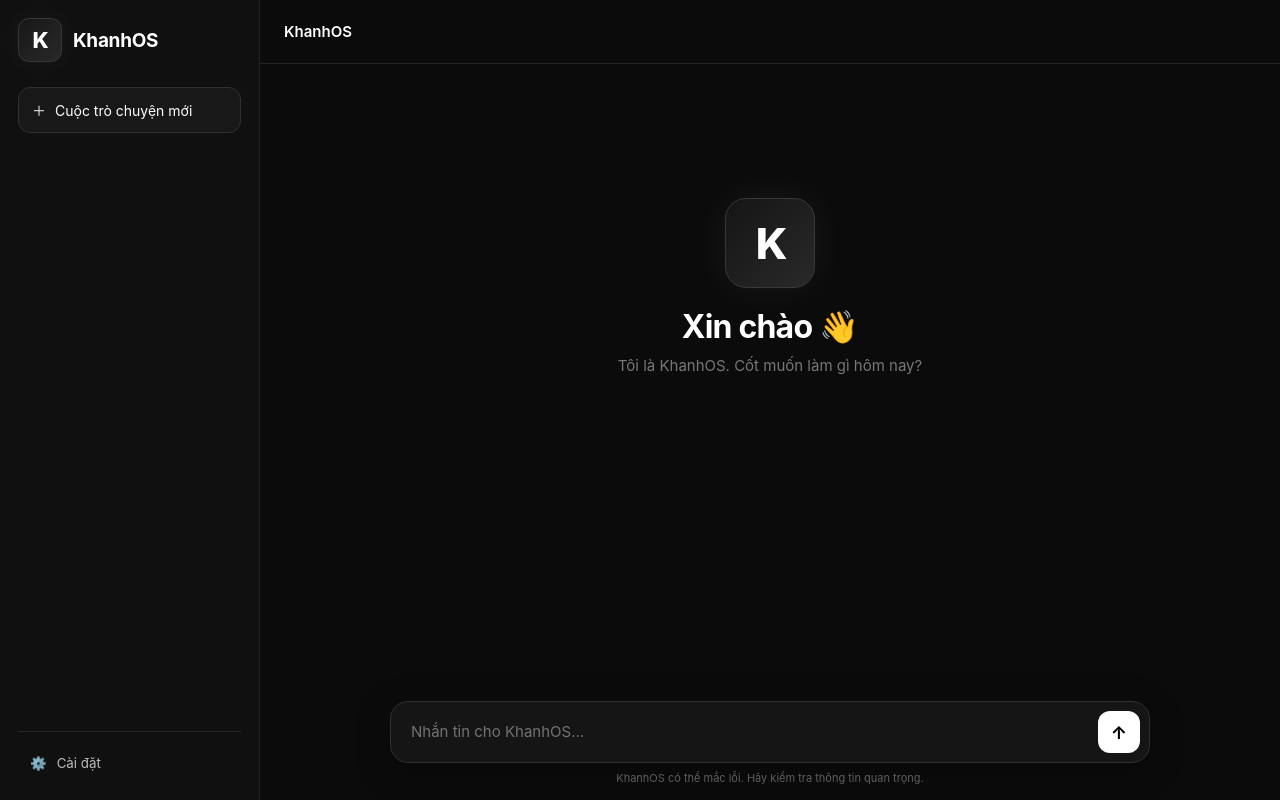
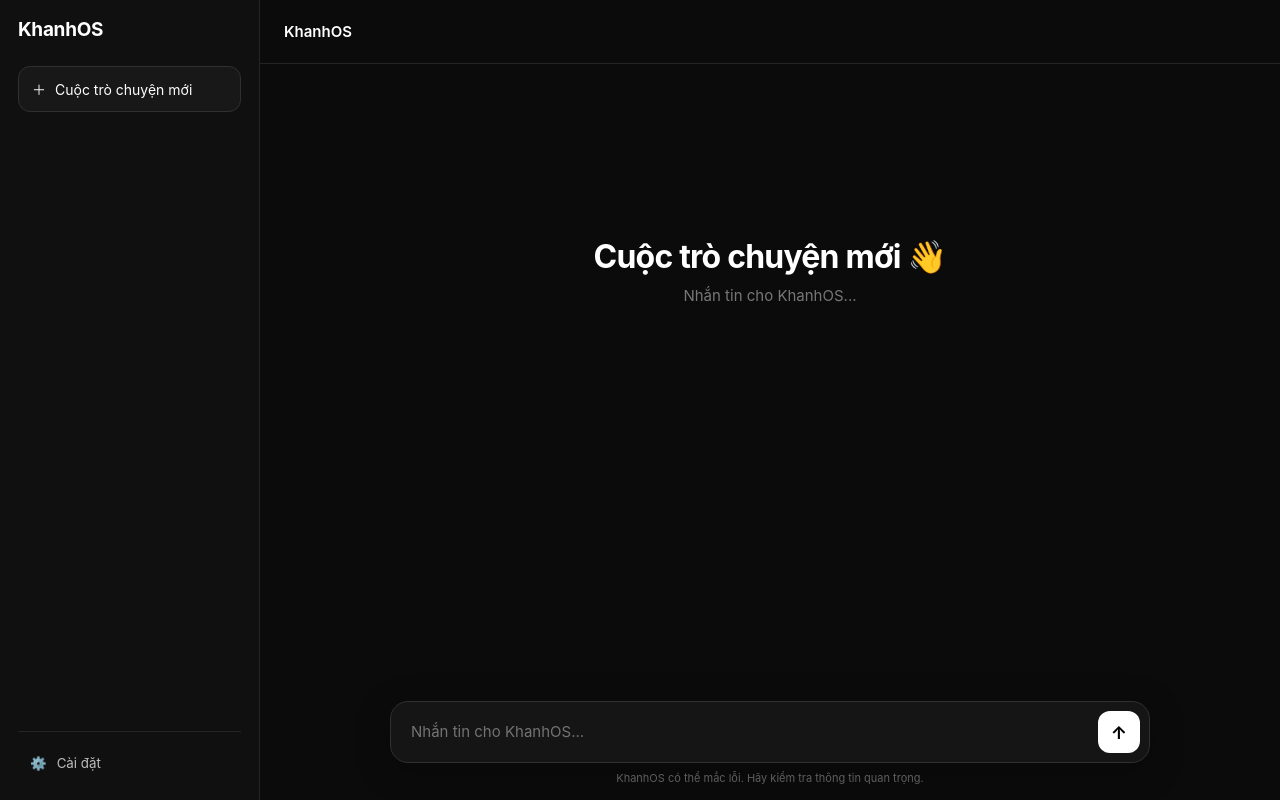
Before and after one commit to khanhOS/khanhos.github.io, a website: page index.html in a window 1280 px wide. Drawn offline with Linux system fonts and the light colour scheme.

Commit message:
Update index.html

```diff
--- a/index.html
+++ b/index.html
@@ -68,40 +68,7 @@
     .brand {
       display: flex;
       align-items: center;
-      gap: 11px;
       margin-bottom: 25px;
-    }
-
-    /* LOGO TẠM THỜI - KHÔNG CẦN FILE */
-
-    .brand-logo {
-      width: 44px;
-      height: 44px;
-      flex-shrink: 0;
-
-      display: flex;
-      align-items: center;
-      justify-content: center;
-
-      border-radius: 11px;
-
-      background: linear-gradient(
-        135deg,
-        #171717,
-        #292929
-      );
-
-      border: 1px solid #383838;
-
-      color: #fff;
-
-      font-size: 22px;
-      font-weight: 800;
-
-      letter-spacing: -1px;
-
-      box-shadow:
-        0 0 25px rgba(255,255,255,0.05);
     }
 
     .brand-name {
@@ -278,42 +245,9 @@
       width: 100%;
       max-width: 760px;
 
-      margin: 13vh auto 0;
+      margin: 18vh auto 0;
 
       text-align: center;
-    }
-
-    /* LOGO LỚN TẠM THỜI */
-
-    .welcome-logo {
-      width: 90px;
-      height: 90px;
-
-      display: flex;
-      align-items: center;
-      justify-content: center;
-
-      margin: 0 auto 20px;
-
-      border-radius: 21px;
-
-      background: linear-gradient(
-        135deg,
-        #151515,
-        #292929
-      );
-
-      border: 1px solid #383838;
-
-      color: #fff;
-
-      font-size: 43px;
-      font-weight: 800;
-
-      letter-spacing: -3px;
-
-      box-shadow:
-        0 0 40px rgba(255,255,255,0.06);
     }
 
     .welcome h1 {
@@ -589,16 +523,7 @@
       }
 
       .welcome {
-        margin-top: 12vh;
-      }
-
-      .welcome-logo {
-        width: 78px;
-        height: 78px;
-
-        border-radius: 18px;
-
-        font-size: 38px;
+        margin-top: 15vh;
       }
 
       .welcome h1 {
@@ -627,25 +552,15 @@
 
   <div class="app">
 
-    <!-- =========================
-         SIDEBAR
-    ========================= -->
+    <!-- SIDEBAR -->
 
     <aside class="sidebar">
 
       <div class="brand">
-
-        <!-- LOGO TẠM THỜI -->
-        <div class="brand-logo">
-          K
-        </div>
-
         <div class="brand-name">
           KhanhOS
         </div>
-
       </div>
-
 
       <button
         class="new-chat"
@@ -658,12 +573,10 @@
         </span>
       </button>
 
-
       <div
         class="chat-list"
         id="chatList"
       ></div>
-
 
       <div class="sidebar-bottom">
 
@@ -683,9 +596,7 @@
     </aside>
 
 
-    <!-- =========================
-         MAIN
-    ========================= -->
+    <!-- MAIN -->
 
     <main class="main">
 
@@ -698,9 +609,7 @@
       </header>
 
 
-      <!-- =========================
-           CHAT AREA
-      ========================= -->
+      <!-- CHAT -->
 
       <section
         class="messages"
@@ -712,19 +621,12 @@
           id="welcome"
         >
 
-          <!-- LOGO TẠM THỜI -->
-          <div class="welcome-logo">
-            K
-          </div>
-
-
           <h1>
-            Xin chào 👋
+            Cuộc trò chuyện mới 👋
           </h1>
 
-
           <p>
-            Tôi là KhanhOS. Cốt muốn làm gì hôm nay?
+            Nhắn tin cho KhanhOS...
           </p>
 
         </div>
@@ -732,9 +634,7 @@
       </section>
 
 
-      <!-- =========================
-           MESSAGE INPUT
-      ========================= -->
+      <!-- INPUT -->
 
       <div class="composer-area">
 
@@ -746,7 +646,6 @@
             placeholder="Nhắn tin cho KhanhOS..."
           ></textarea>
 
-
           <button
             class="send-button"
             onclick="sendMessage()"
@@ -755,7 +654,6 @@
           </button>
 
         </div>
-
 
         <div class="note">
           KhanhOS có thể mắc lỗi. Hãy kiểm tra thông tin quan trọng.
@@ -768,9 +666,7 @@
   </div>
 
 
-  <!-- =========================
-       SETTINGS
-  ========================= -->
+  <!-- SETTINGS -->
 
   <div
     class="modal"
@@ -786,7 +682,6 @@
           Cài đặt KhanhOS
         </h2>
 
-
         <button
           class="close-button"
           onclick="closeSettings()"
@@ -796,21 +691,17 @@
 
       </div>
 
-
       <div class="setting-row">
         🤖 Model: KhanhOS
       </div>
-
 
       <div class="setting-row">
         🌐 Provider: OpenAI
       </div>
 
-
       <div class="setting-row">
         🎨 Giao diện: Dark
       </div>
-
 
       <div class="setting-row">
         🚀 KhanhOS AI
@@ -882,9 +773,11 @@
           const item =
             document.createElement("div");
 
-          item.className = "chat-item";
+          item.className =
+            "chat-item";
 
-          item.textContent = chat.text;
+          item.textContent =
+            chat.text;
 
           chatList.appendChild(item);
 
@@ -918,7 +811,10 @@
        ADD MESSAGE
     ========================= */
 
-    function addMessage(text, type) {
+    function addMessage(
+      text,
+      type
+    ) {
 
       const message =
         document.createElement("div");
@@ -926,7 +822,8 @@
       message.className =
         "message " + type;
 
-      message.textContent = text;
+      message.textContent =
+        text;
 
       messages.appendChild(message);
 
@@ -949,7 +846,6 @@
         return;
       }
 
-
       const welcome =
         document.getElementById("welcome");
 
@@ -957,27 +853,16 @@
         welcome.style.display = "none";
       }
 
-
       addMessage(
         text,
         "user"
       );
 
-
       input.value = "";
 
       input.style.height = "42px";
 
-
       saveChat(text);
-
-
-      /*
-        DEMO RESPONSE
-
-        Đây chỉ là giao diện demo.
-        Sau này có thể kết nối API AI.
-      */
 
       setTimeout(() => {
 
@@ -1047,10 +932,6 @@
           id="welcome"
         >
 
-          <div class="welcome-logo">
-            K
-          </div>
-
           <h1>
             Cuộc trò chuyện mới 👋
           </h1>
@@ -1062,7 +943,6 @@
         </div>
 
       `;
-
 
       input.value = "";
 
```
